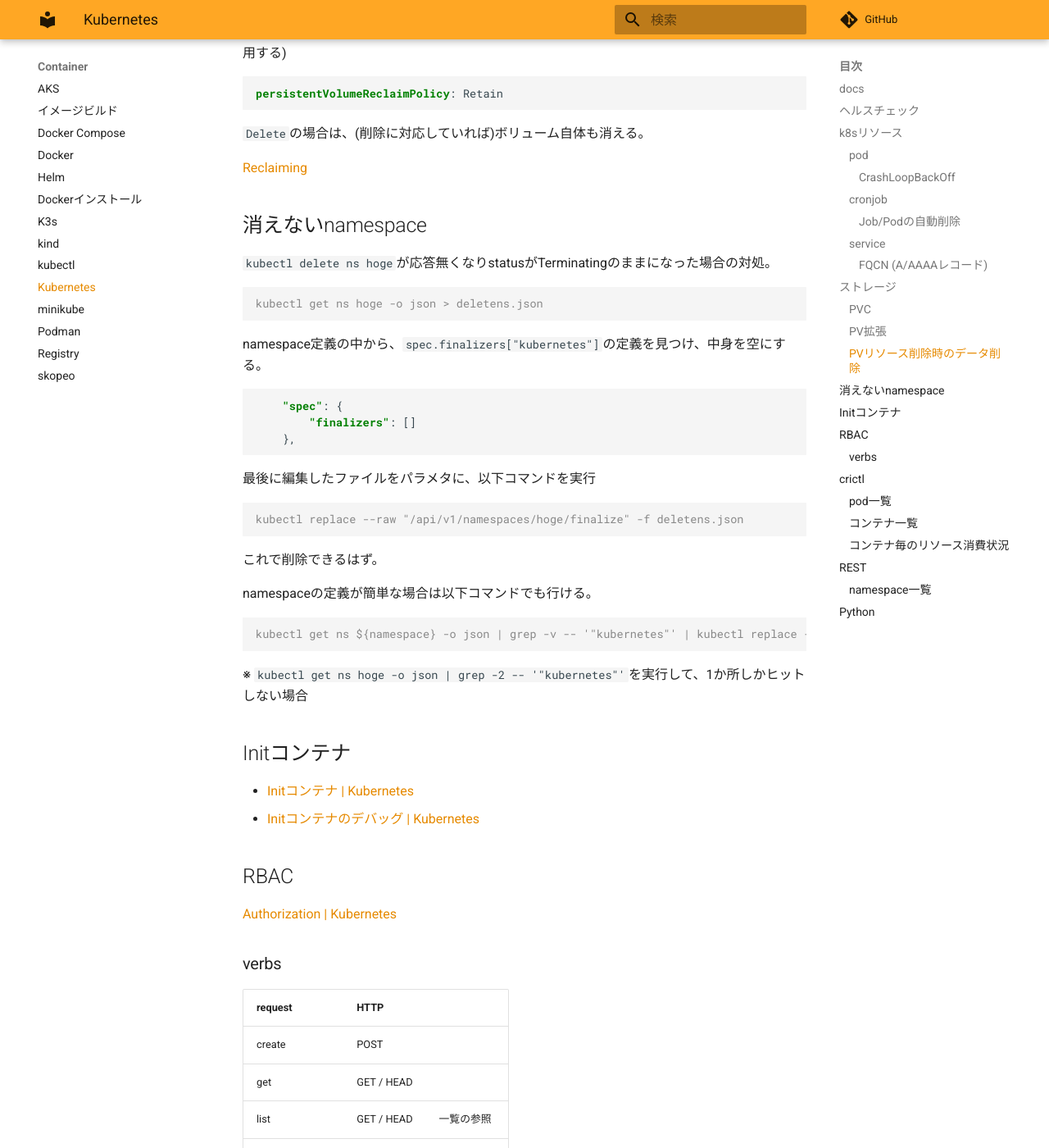
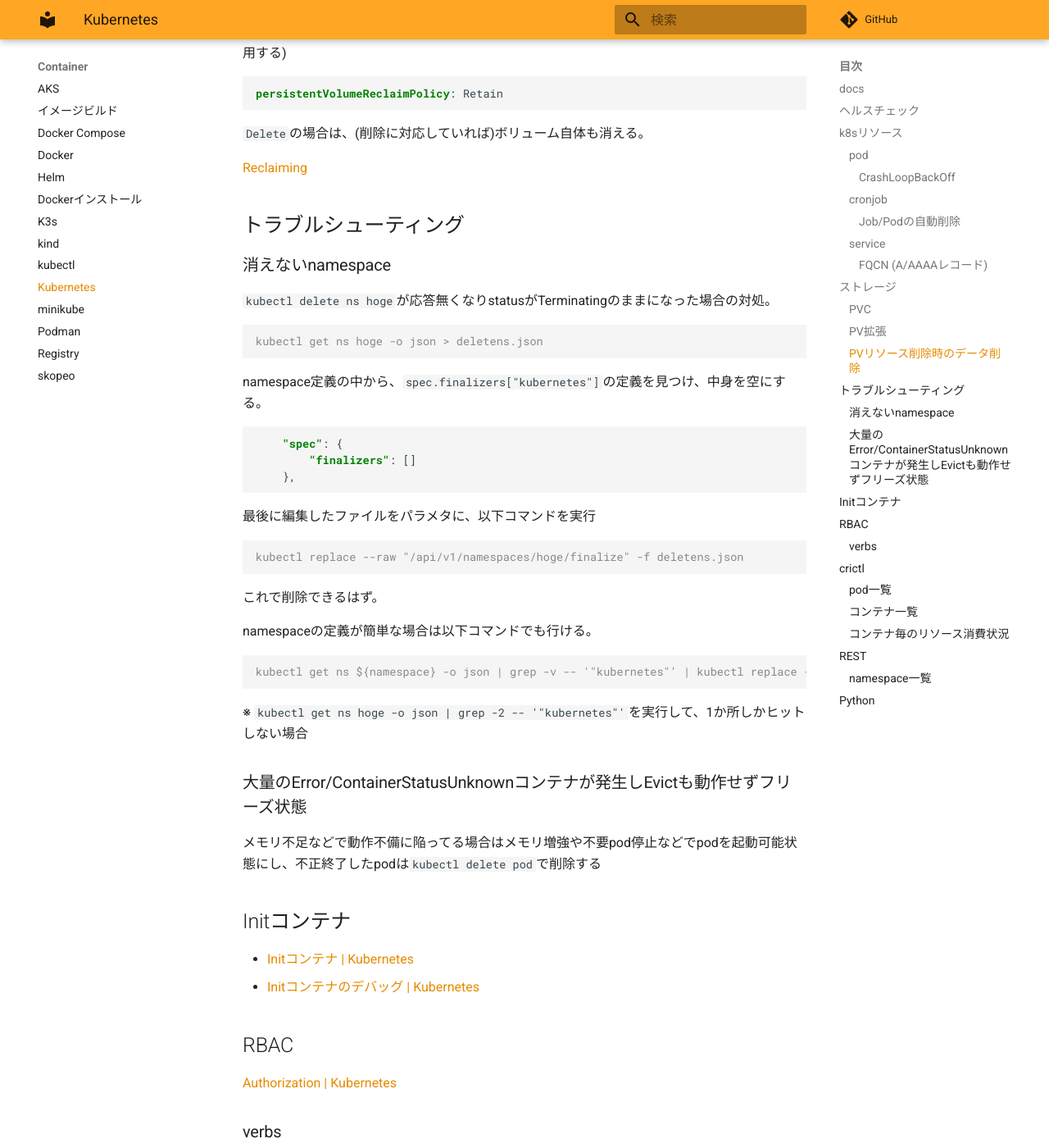
Before and after one commit to zaki-lknr/docs, an MkDocs documentation site: the page built from docs/Container/kubernetes.md, in a window 1280 px wide and 1400 px high, scrolled down 2950 px. Shown: the whole window at 82% size. Built offline with MkDocs 1.6.1 and Material for MkDocs 9.7.7, drawn with Linux system fonts in a browser that asks for light colours; comment, search, counter and statistics services are not loaded.

Commit message:
add: container/k8s: リソース不足で大量Errorの場合

````diff
--- a/docs/Container/kubernetes.md
+++ b/docs/Container/kubernetes.md
@@ -135,7 +135,9 @@ persistentVolumeReclaimPolicy: Retain
 
 [Reclaiming](https://kubernetes.io/docs/concepts/storage/persistent-volumes/#reclaiming)
 
-## 消えないnamespace
+## トラブルシューティング
+
+### 消えないnamespace
 
 `kubectl delete ns hoge`が応答無くなりstatusがTerminatingのままになった場合の対処。
 
@@ -166,6 +168,10 @@ kubectl get ns ${namespace} -o json | grep -v -- '"kubernetes"' | kubectl replac
 ```
 
 ※ `kubectl get ns hoge -o json | grep -2 -- '"kubernetes"'`を実行して、1か所しかヒットしない場合
+
+### 大量のError/ContainerStatusUnknownコンテナが発生しEvictも動作せずフリーズ状態
+
+メモリ不足などで動作不備に陥ってる場合はメモリ増強や不要pod停止などでpodを起動可能状態にし、不正終了したpodは`kubectl delete pod`で削除する
 
 ## Initコンテナ
 
````
